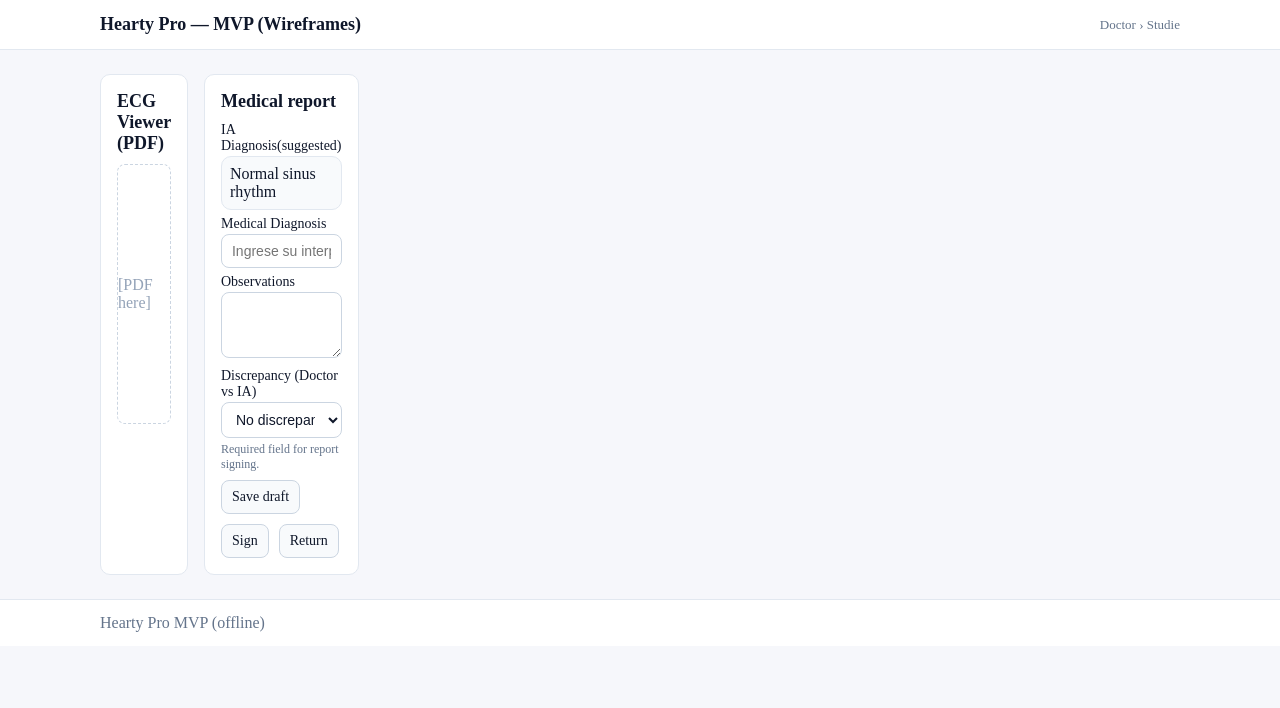
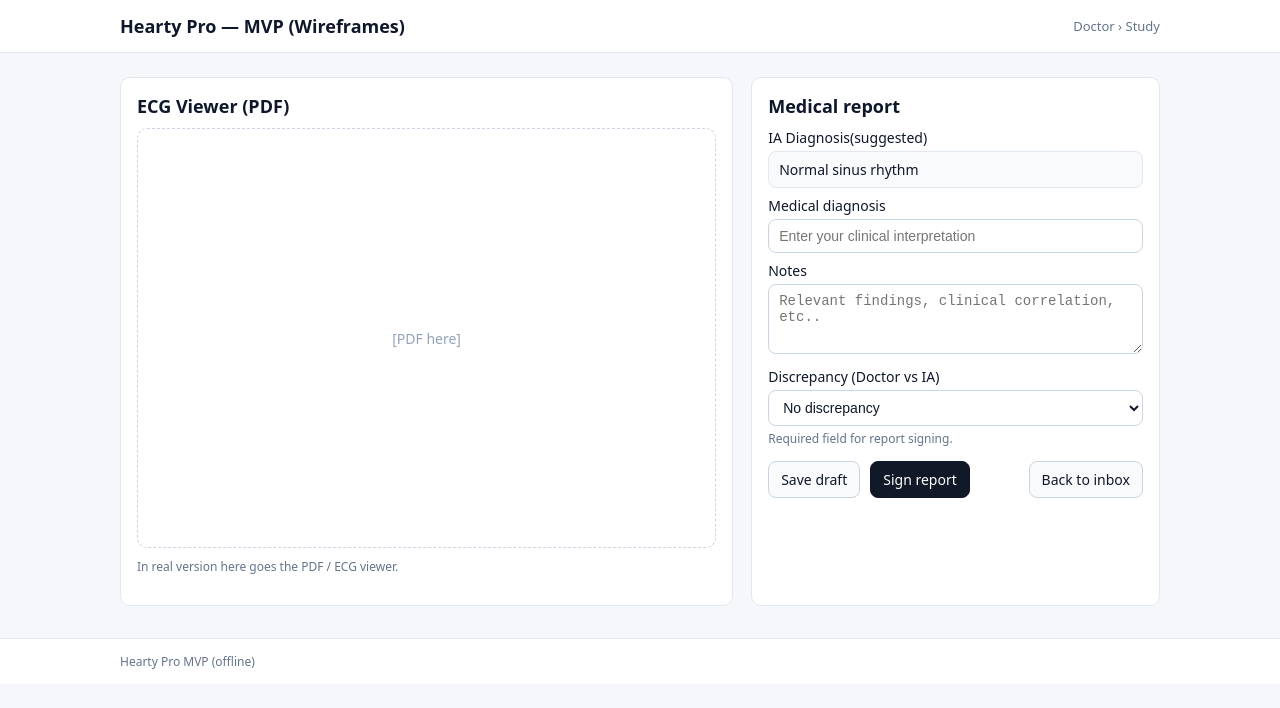
Before and after one commit to drg-admin/hearty-pro-mvp, a plain HTML site: page med_study.html in a window 1280 px wide. Drawn offline with Linux system fonts and the light colour scheme.

Commit message:
Update med_study.html

```diff
--- a/med_study.html
+++ b/med_study.html
@@ -1,55 +1,200 @@
-<!DOCTYPE html><html lang="en"><head>
-<meta charset="UTF-8"/><meta name="viewport" content="width=device-width, initial-scale=1.0"/>
-<title>Studie — Medical report</title>
+<!DOCTYPE html>
+<html lang="es">
+<head>
+  <meta charset="UTF-8"/>
+  <meta name="viewport" content="width=device-width, initial-scale=1.0"/>
+  <title>Study — Medical Report</title>
   <style>
-  *{box-sizing:border-box} body{margin:0;background:#f6f7fb;color:#0f172a}
-  .layout{max-width:1120px;margin:0 auto}
-  header,footer{background:#fff;border-bottom:1px solid #e2e8f0}
-  footer{border-top:1px solid #e2e8f0;border-bottom:none}
-  .bar{padding:14px 20px;display:flex;align-items:center;justify-content:space-between}
-  main{padding:24px 20px}
-  .card{background:#fff;border:1px solid #e2e8f0;border-radius:10px;padding:16px}
-  h1{font-size:18px;margin:0}
-  nav{color:#64748b;font-size:13px}
-  h2{font-size:18px;margin:0 0 10px 0}
-  .muted{color:#64748b}
-  .btn{display:inline-block;border:1px solid #cbd5e1;border-radius:8px;padding:8px 10px;background:#f8fafc;color:#0f172a;text-decoration:none;font-size:14px}
-  .btn:hover{background:#eef2f7}
-  .grid{display:grid;gap:16px}
-  .g12{grid-template-columns:repeat(12,1fr)}
-  .col-4{grid-column:span 4} .col-6{grid-column:span 6} .col-8{grid-column:span 8} .col-12{grid-column:span 12}
-  .row{display:flex;gap:10px;align-items:flex-end;flex-wrap:wrap}
-  label{font-size:14px;display:block;margin:6px 0 2px 0}
-  input,select,textarea{width:100%;padding:8px 10px;border:1px solid #cbd5e1;border-radius:8px;font-size:14px;background:#fff;color:#0f172a}
-  table{width:100%;border-collapse:collapse;font-size:14px}
-  th,td{text-align:left;padding:10px;border-top:1px solid #e2e8f0}
-  thead th{color:#64748b;font-weight:600;border-top:none}
-  .kpi{border:1px solid #e2e8f0;border-radius:10px;padding:12px}
-  .kpi .lbl{color:#64748b;font-size:12px} .kpi .val{font-size:22px;font-weight:700}
-  .tag{display:inline-block;padding:2px 8px;border-radius:999px;font-size:12px;background:#e5e7eb;color:#111827}
-  a.link{color:#1d4ed8;text-decoration:underline}
+    *{box-sizing:border-box}
+    body{
+      margin:0;
+      background:#f6f7fb;
+      color:#0f172a;
+      font-family:system-ui,-apple-system,"Segoe UI",Roboto,Ubuntu,Arial,sans-serif;
+    }
+    .layout{
+      max-width:1080px;              /* más angosto y centrado */
+      margin:0 auto;
+    }
+    header,footer{
+      background:#fff;
+      border-bottom:1px solid #e2e8f0;
+    }
+    footer{
+      border-top:1px solid #e2e8f0;
+      border-bottom:none;
+    }
+    .bar{
+      padding:14px 20px;
+      display:flex;
+      align-items:center;
+      justify-content:space-between;
+    }
+    main{
+      padding:24px 20px 32px 20px;
+    }
+    h1{
+      font-size:18px;
+      margin:0;
+    }
+    nav{
+      color:#64748b;
+      font-size:13px;
+    }
+    h2{
+      font-size:18px;
+      margin:0 0 10px 0;
+    }
+    .muted{
+      color:#64748b;
+      font-size:12px;
+    }
+    .grid-two{
+      display:grid;
+      grid-template-columns:3fr 2fr;   /* 60% / 40% */
+      gap:18px;
+    }
+    .card{
+      background:#fff;
+      border:1px solid #e2e8f0;
+      border-radius:10px;
+      padding:16px 16px 18px 16px;
+      height:100%;
+    }
+    .viewer-box{
+      border:1px dashed #cbd5e1;
+      border-radius:10px;
+      height:420px;                   /* un poco más alto para que llene mejor */
+      display:flex;
+      align-items:center;
+      justify-content:center;
+      color:#94a3b8;
+      font-size:14px;
+    }
+    label{
+      font-size:14px;
+      display:block;
+      margin:8px 0 4px 0;
+    }
+    input,select,textarea{
+      width:100%;
+      padding:8px 10px;
+      border:1px solid #cbd5e1;
+      border-radius:8px;
+      font-size:14px;
+      background:#fff;
+      color:#0f172a;
+    }
+    textarea{resize:vertical;min-height:70px}
+    .row{
+      display:flex;
+      gap:10px;
+      flex-wrap:wrap;
+      align-items:flex-end;
+    }
+    .pill{
+      border-radius:8px;
+      padding:8px 10px;
+      background:#f8fafc;
+      border:1px solid #e2e8f0;
+      font-size:14px;
+    }
+    .btn{
+      display:inline-block;
+      border:1px solid #cbd5e1;
+      border-radius:8px;
+      padding:8px 12px;
+      background:#f8fafc;
+      color:#0f172a;
+      text-decoration:none;
+      font-size:14px;
+    }
+    .btn:hover{
+      background:#eef2f7;
+    }
+    .btn-primary{
+      background:#111827;
+      color:#fff;
+      border-color:#111827;
+    }
+    .btn-primary:hover{
+      background:#020617;
+    }
+    @media (max-width: 900px){
+      .grid-two{
+        grid-template-columns:1fr;     /* stack en mobile */
+      }
+      .viewer-box{
+        height:320px;
+      }
+    }
   </style>
-</head><body>
-<header><div class="layout bar"><h1>Hearty Pro — MVP (Wireframes)</h1><nav>Doctor › Studie</nav></div></header>
+</head>
+<body>
+  <header>
+    <div class="layout bar">
+      <h1>Hearty Pro — MVP (Wireframes)</h1>
+      <nav>Doctor › Study</nav>
+    </div>
+  </header>
+
   <main class="layout">
-  <div class="grid g12">
-    <section class="col-7 card">
+    <div class="grid-two">
+      <!-- Columna izquierda: visor -->
+      <section class="card">
         <h2>ECG Viewer (PDF)</h2>
-      <div style="border:1px dashed #cbd5e1;border-radius:8px;height:260px;display:flex;align-items:center;justify-content:center;color:#94a3b8">[PDF here]</div>
+        <div class="viewer-box">
+          [PDF here]
+        </div>
+        <p class="muted" style="margin-top:10px">
+          In real version here goes the PDF / ECG viewer.
+        </p>
       </section>
-    <section class="col-5 card">
+
+      <!-- Columna derecha: formulario del médico -->
+      <section class="card">
         <h2>Medical report</h2>
-      <div><label>IA Diagnosis(suggested)</label><div class="card" style="padding:8px;background:#f8fafc">Normal sinus rhythm</div></div>
-      <div><label>Medical Diagnosis</label><input placeholder="Ingrese su interpretación"/></div>
-      <div><label>Observations</label><textarea rows="3"></textarea></div>
-      <div><label>Discrepancy (Doctor vs IA)</label>
-        <select><option>No discrepancy</option><option>Low discrepancy</option><option>High discrepancy</option></select>
-        <div class="muted" style="font-size:12px;margin-top:4px">Required field for report signing.</div>
+
+        <div style="margin-bottom:6px">
+          <label>IA Diagnosis(suggested)</label>
+          <div class="pill">Normal sinus rhythm</div>
         </div>
-      <div class="row" style="margin-top:8px">
-        <a class="btn" href="#">Save draft</a><a class="btn" href="#">Sign</a><a class="btn" href="#">Return</a>
+
+        <div>
+          <label>Medical diagnosis</label>
+          <input placeholder="Enter your clinical interpretation"/>
+        </div>
+
+        <div>
+          <label>Notes</label>
+          <textarea placeholder="Relevant findings, clinical correlation, etc.."></textarea>
+        </div>
+
+        <div>
+          <label>Discrepancy (Doctor vs IA)</label>
+          <select>
+            <option>No discrepancy</option>
+            <option>Low discrepancy</option>
+            <option>High discrepancy</option>
+          </select>
+          <div class="muted" style="margin-top:4px">
+            Required field for report signing.
+          </div>
+        </div>
+
+        <div class="row" style="margin-top:14px">
+          <a class="btn" href="#">Save draft</a>
+          <a class="btn btn-primary" href="#">Sign report</a>
+          <a class="btn" href="med_inbox.html" style="margin-left:auto">Back to inbox</a>
         </div>
       </section>
-  </div></main>
-<footer><div class="layout bar"><div class="muted">Hearty Pro MVP (offline)</div></div></footer>
-</body></html>
+    </div>
+  </main>
+
+  <footer>
+    <div class="layout bar">
+      <div class="muted">Hearty Pro MVP (offline)</div>
+    </div>
+  </footer>
+</body>
+</html>
```
Lines whose indentation alone changed are shown as unchanged.
